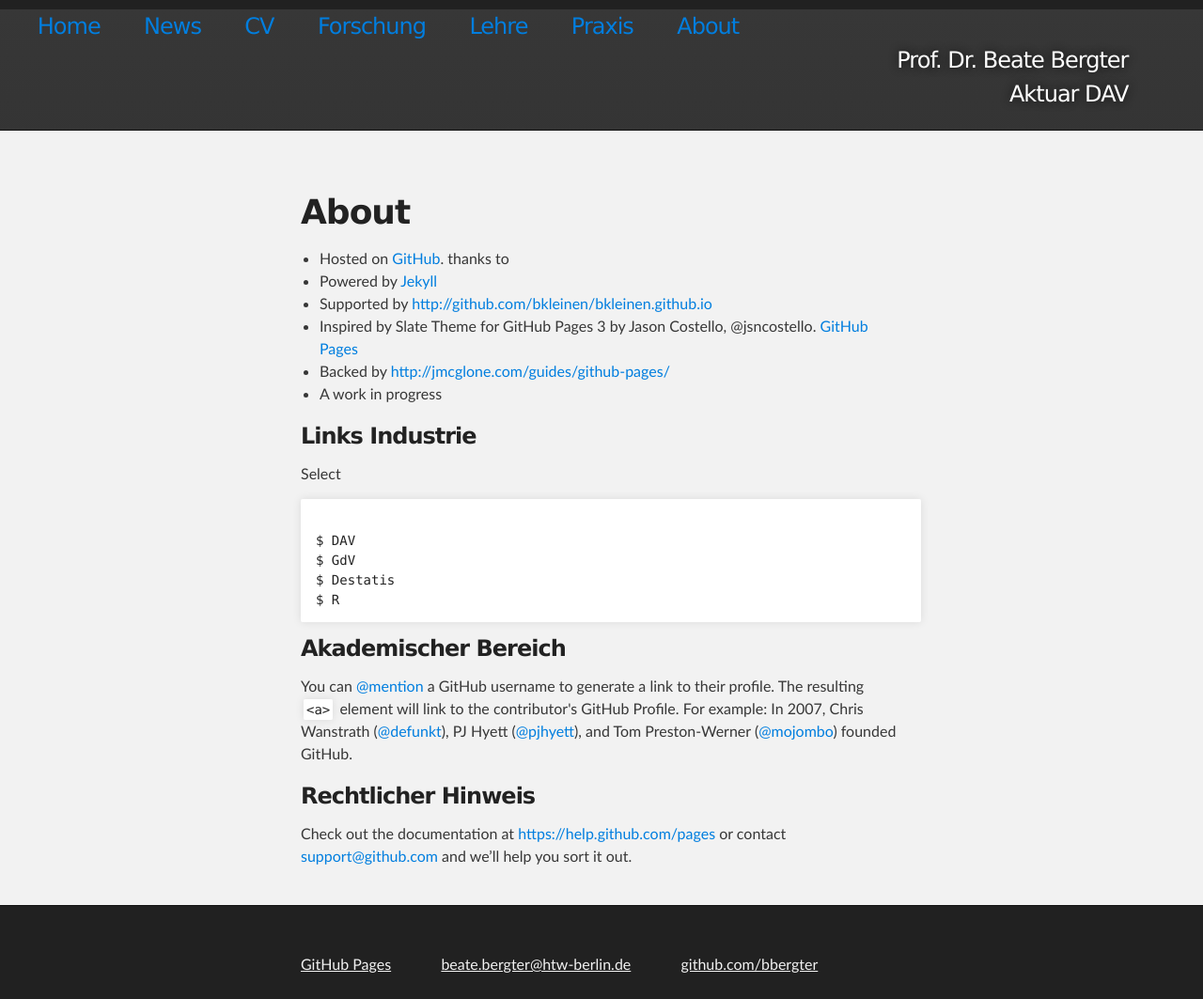
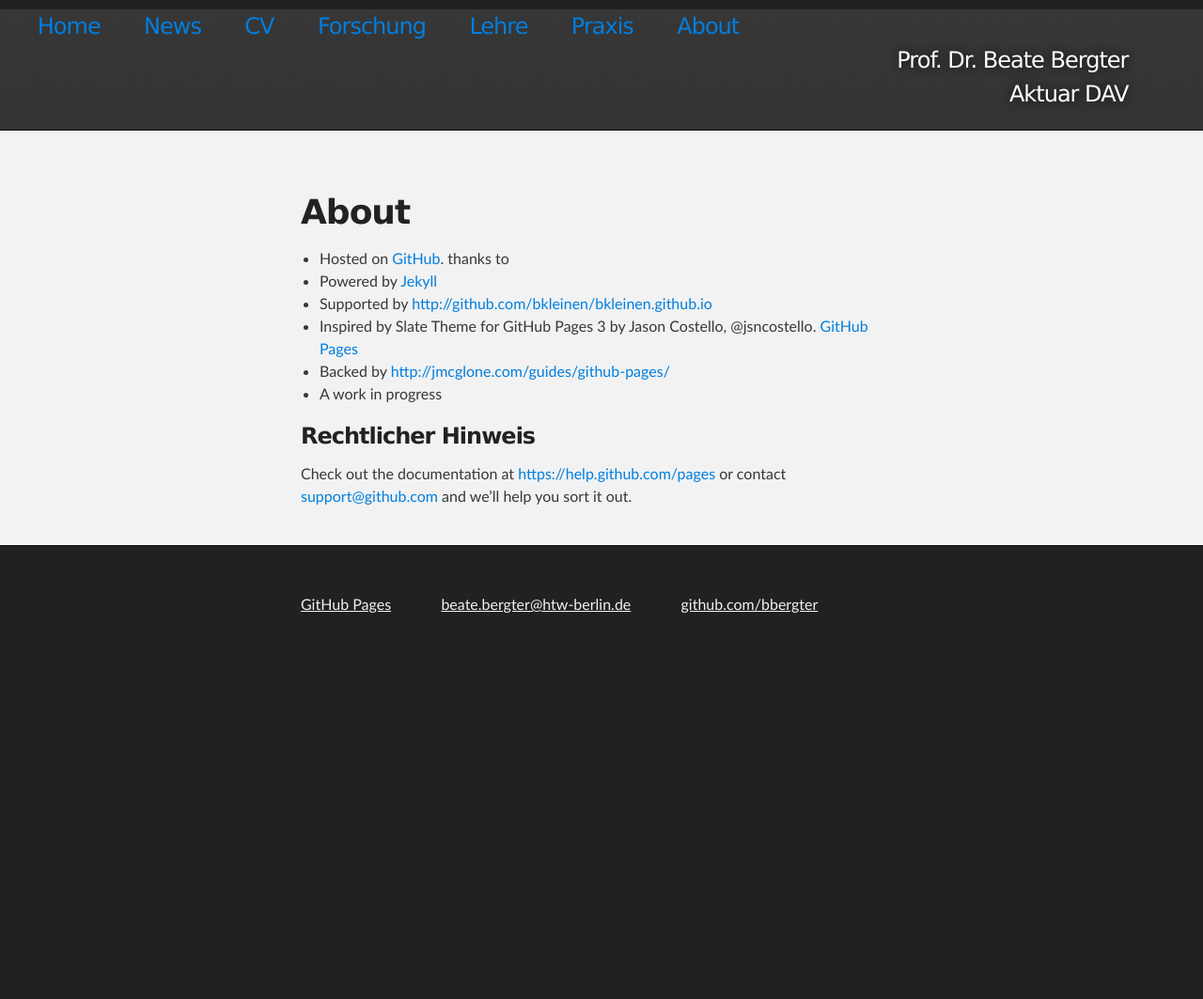
Before and after one commit to bbergter/bbergter, a Jekyll site: the page built from about/index.html, in a window 1280 px wide. Shown: the whole page at 94% size. Built offline with Jekyll 4.4.1, drawn with Linux system fonts in a browser that asks for light colours; after the commit the page ends 900 px from its top, so only the background shows below that.

Commit message:
Update index.html

```diff
--- a/about/index.html
+++ b/about/index.html
@@ -18,19 +18,6 @@ about: active
      </ul>
 
 
-<h3>Links Industrie</h3>
-
-<p> Select</p>
-
-<pre><code>
-$ DAV
-$ GdV
-$ Destatis
-$ R
-</code></pre>
-
-<h3>Akademischer Bereich</h3>
-<p>You can <a href="https://github.com/blog/821" class="user-mention">@mention</a> a GitHub username to generate a link to their profile. The resulting <code>&lt;a&gt;</code> element will link to the contributor's GitHub Profile. For example: In 2007, Chris Wanstrath (<a href="https://github.com/defunkt" class="user-mention">@defunkt</a>), PJ Hyett (<a href="https://github.com/pjhyett" class="user-mention">@pjhyett</a>), and Tom Preston-Werner (<a href="https://github.com/mojombo" class="user-mention">@mojombo</a>) founded GitHub.</p>
 
 <h3>
 Rechtlicher Hinweis</h3>
```
